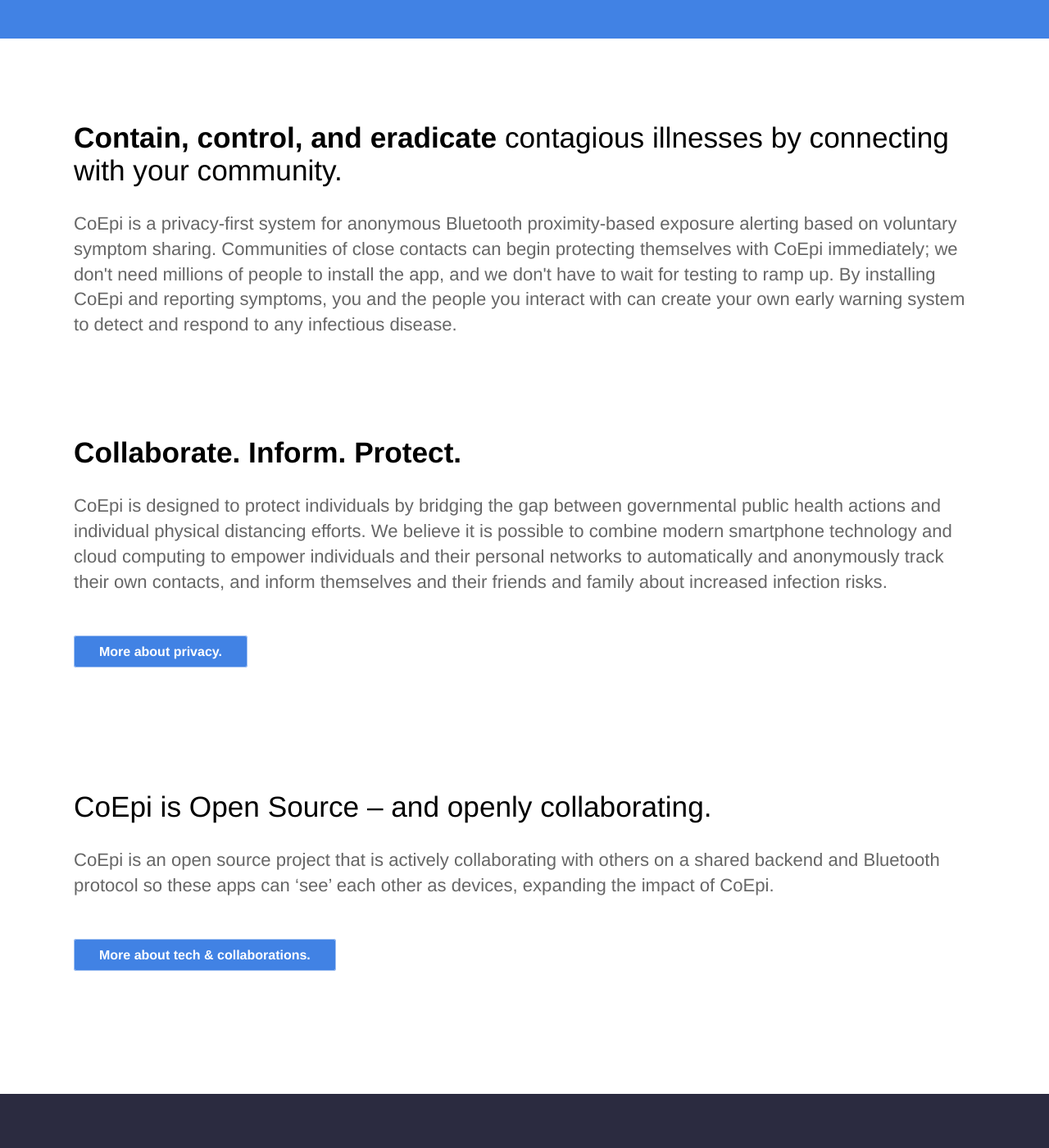
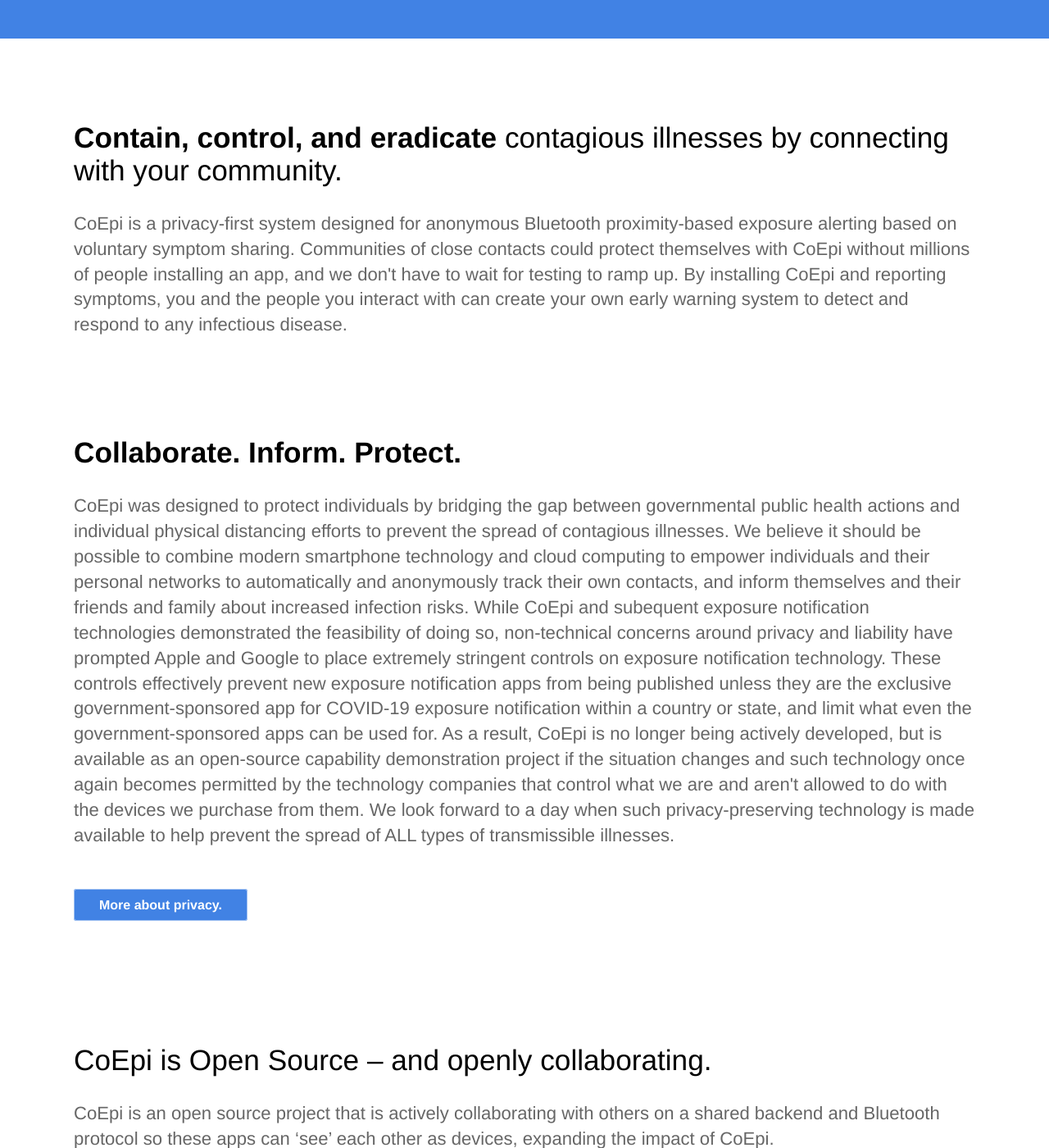
Before and after one commit to Co-Epi/website, a Jekyll site: the page built from index.html, in a window 1280 px wide and 1400 px high, scrolled down 794 px. Shown: the whole window at 82% size. Built offline with Jekyll 4.4.1, drawn with Linux system fonts in a browser that asks for light colours; the list of posts is cut into pages by our own code.

Commit message:
why CoEpi is no longer being actively developed

```diff
--- a/index.html
+++ b/index.html
@@ -17,7 +17,7 @@
 		<div class="container flex">
 			<div class="text editable">
 				<h2><strong>Contain, control, and eradicate</strong> contagious illnesses by connecting with your community.</h2>
-				<p>CoEpi is a privacy-first system for anonymous Bluetooth proximity-based exposure alerting based on voluntary symptom sharing. Communities of close contacts can begin protecting themselves with CoEpi immediately; we don't need millions of people to install the app, and we don't have to wait for testing to ramp up. By installing CoEpi and reporting symptoms, you and the people you interact with can create your own early warning system to detect and respond to any infectious disease.</p>
+				<p>CoEpi is a privacy-first system designed for anonymous Bluetooth proximity-based exposure alerting based on voluntary symptom sharing. Communities of close contacts could protect themselves with CoEpi without millions of people installing an app, and we don't have to wait for testing to ramp up. By installing CoEpi and reporting symptoms, you and the people you interact with can create your own early warning system to detect and respond to any infectious disease.</p>
 
 		</div>
 	</section>
@@ -26,7 +26,7 @@
 		<div class="container flex">
 			<div class="text editable">
 				<h2><strong>Collaborate. Inform. Protect.</strong></h2>
-				<p>CoEpi is designed to protect individuals by bridging the gap between governmental public health actions and individual physical distancing efforts. We believe it is possible to combine modern smartphone technology and cloud computing to empower individuals and their personal networks to automatically and anonymously track their own contacts, and inform themselves and their friends and family about increased infection risks.</p>
+				<p>CoEpi was designed to protect individuals by bridging the gap between governmental public health actions and individual physical distancing efforts to prevent the spread of contagious illnesses. We believe it should be possible to combine modern smartphone technology and cloud computing to empower individuals and their personal networks to automatically and anonymously track their own contacts, and inform themselves and their friends and family about increased infection risks. While CoEpi and subequent exposure notification technologies demonstrated the feasibility of doing so, non-technical concerns around privacy and liability have prompted Apple and Google to place extremely stringent controls on exposure notification technology. These controls effectively prevent new exposure notification apps from being published unless they are the exclusive government-sponsored app for COVID-19 exposure notification within a country or state, and limit what even the government-sponsored apps can be used for. As a result, CoEpi is no longer being actively developed, but is available as an open-source capability demonstration project if the situation changes and such technology once again becomes permitted by the technology companies that control what we are and aren't allowed to do with the devices we purchase from them. We look forward to a day when such privacy-preserving technology is made available to help prevent the spread of ALL types of transmissible illnesses.</p>
         <div class="cta button"><a href="{{ site.baseurl }}/privacy/">More about privacy.</a></div>
         </div>
 
```
